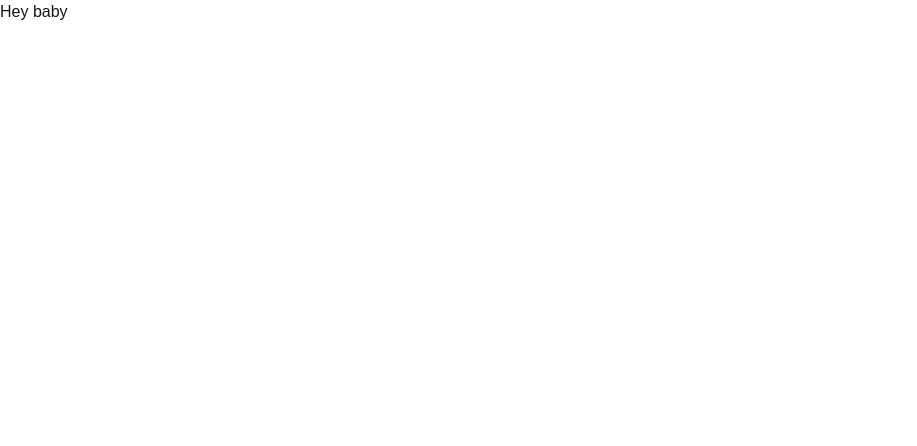
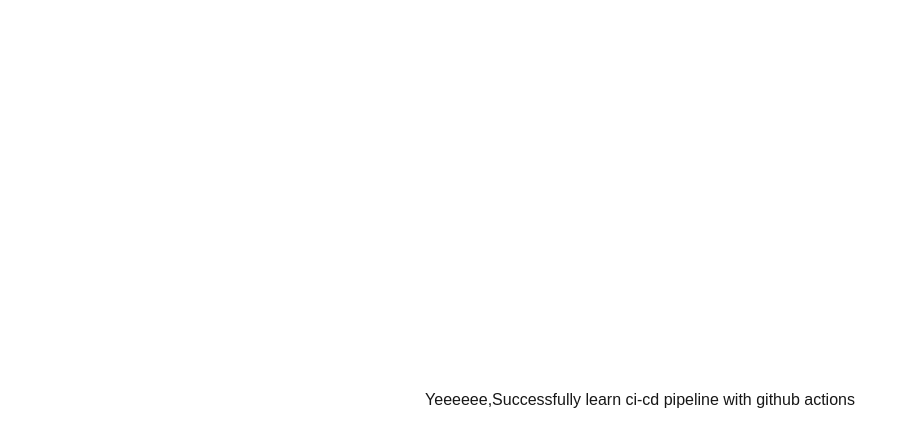
Before and after one commit to TanvirCou/next-ci-cd, a Next.js app: page / in a window 1280 px wide. Shown: the top 446 px of the page, without its empty margins (0-917 px from the left). Built offline with nearby package versions, Linux system fonts and the light colour scheme.

Commit message:
I am testing ci-cd pipeline with github actions.

```diff
--- a/src/app/page.tsx
+++ b/src/app/page.tsx
@@ -1,7 +1,7 @@
 export default function Home() {
   return (
-    <div>
-      <p>Hey baby</p>
+    <div className="h-screen w-full flex items-center justify-center">
+      <p>Yeeeeee,Successfully learn ci-cd pipeline with github actions</p>
     </div>
   );
 }
```
